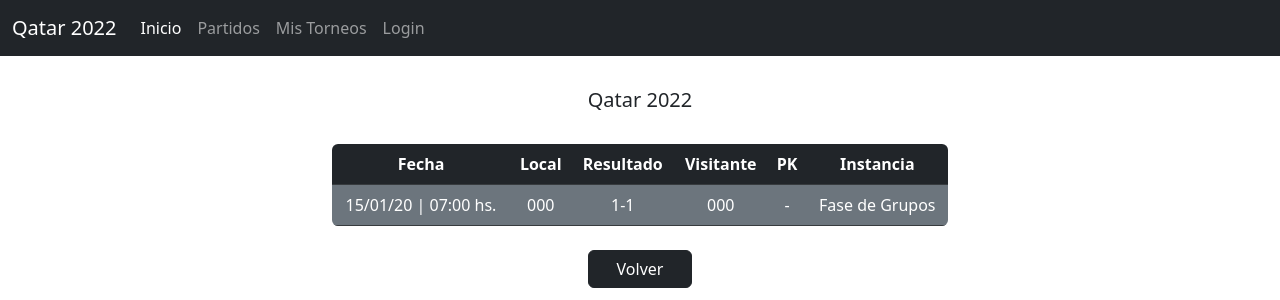
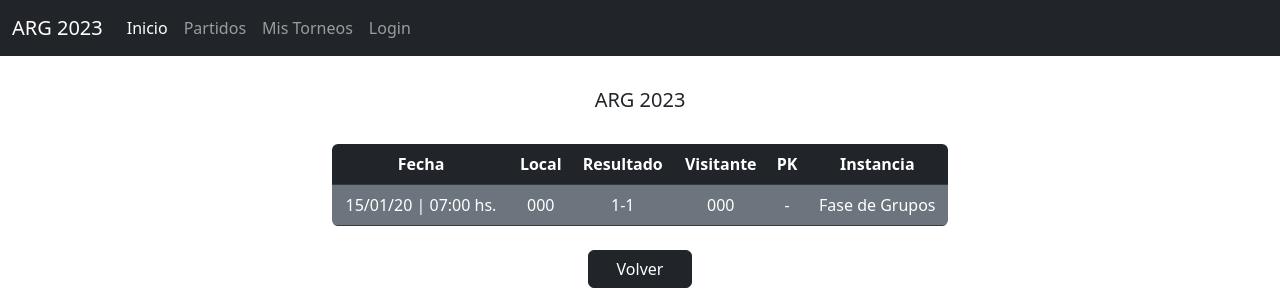
Before and after one commit to deeivid12/prode_qatar_2022, a Django app: page /all_games in a window 1280 px wide. Shown: the top 300 px of the page. Run offline with Django 4.2, Linux system fonts and the light colour scheme; tables that the repository leaves empty hold one stand-in row (values such as "Sample post").

Commit message:
change qatar 2022 to arg 2023 tags in templates

```diff
--- a/prode_qatar_2022/tournaments/templates/tournaments/base.html
+++ b/prode_qatar_2022/tournaments/templates/tournaments/base.html
@@ -14,7 +14,7 @@
 <body>
 	<nav class="navbar navbar-expand-lg navbar-dark bg-dark">
 		<div class="container-fluid">
-			<a class="navbar-brand" href="{% url 'welcome' %}">Qatar 2022</a>
+			<a class="navbar-brand" href="{% url 'welcome' %}">ARG 2023</a>
 			<button class="navbar-toggler" type="button" data-bs-toggle="collapse" data-bs-target="#navbarColor02"
 				aria-controls="navbarColor02" aria-expanded="false" aria-label="Toggle navigation">
 				<span class="navbar-toggler-icon"></span>
--- a/prode_qatar_2022/tournaments/templates/tournaments/games_list.html
+++ b/prode_qatar_2022/tournaments/templates/tournaments/games_list.html
@@ -7,7 +7,7 @@
 {% block content %}
 <div class="row">
 	<div class="col mt-2 mb-4">
-		<h5>Qatar 2022</h5>
+		<h5>ARG 2023</h5>
 	</div>
 </div>
 <div class="row">
--- a/prode_qatar_2022/tournaments/templates/tournaments/welcome.html
+++ b/prode_qatar_2022/tournaments/templates/tournaments/welcome.html
@@ -8,7 +8,7 @@
 <div class="row">
 	<div class="col col-md-8 col-lg-6 col-xl-4 mx-auto mt-2 mb-4">
 		<h5>¡Hola, {{user.username|title}}!</h5>
-		<h6>¡Gracias por ser parte del Prode Qatar 2022!</h6>
+		<h6>¡Gracias por ser parte del Prode ARG 2023!</h6>
 		</br>
 		<p class="text-center">A continuación verás las reglas básicas del juego:</p>
 		<ul class="list-group border border-dark">
```
